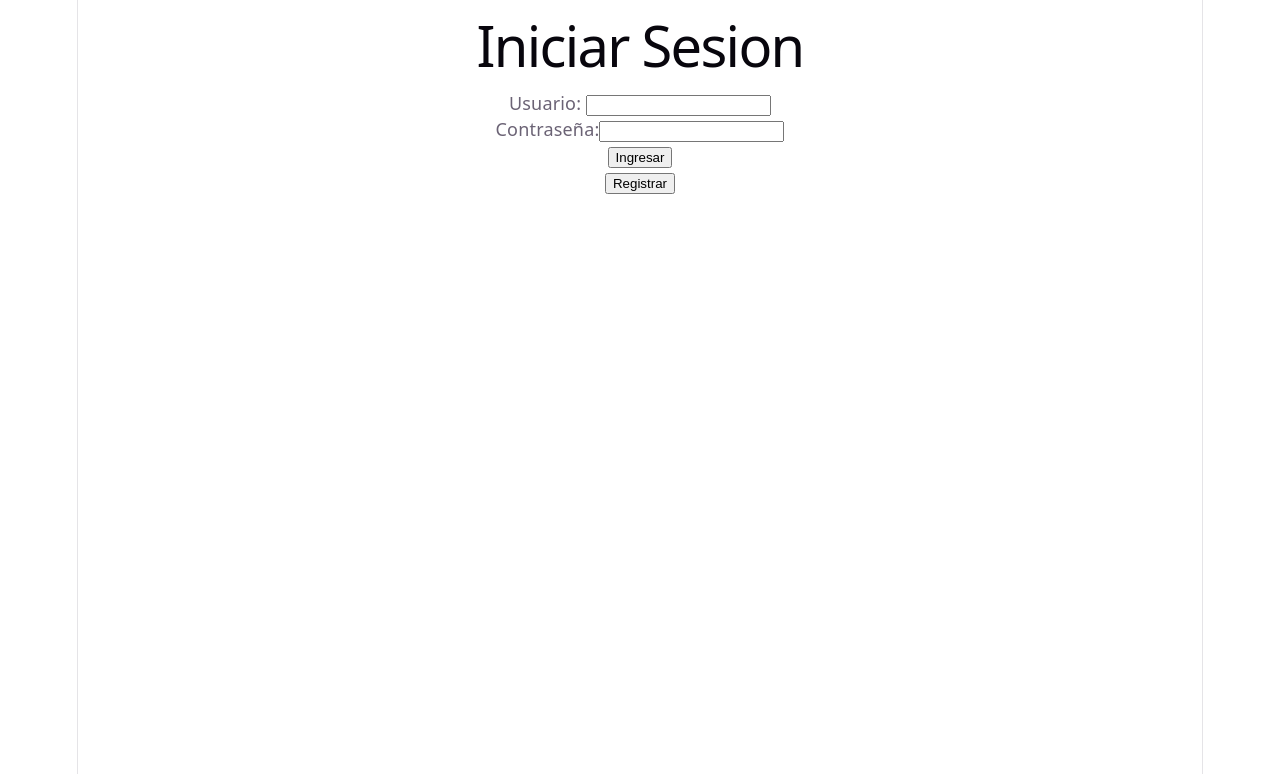
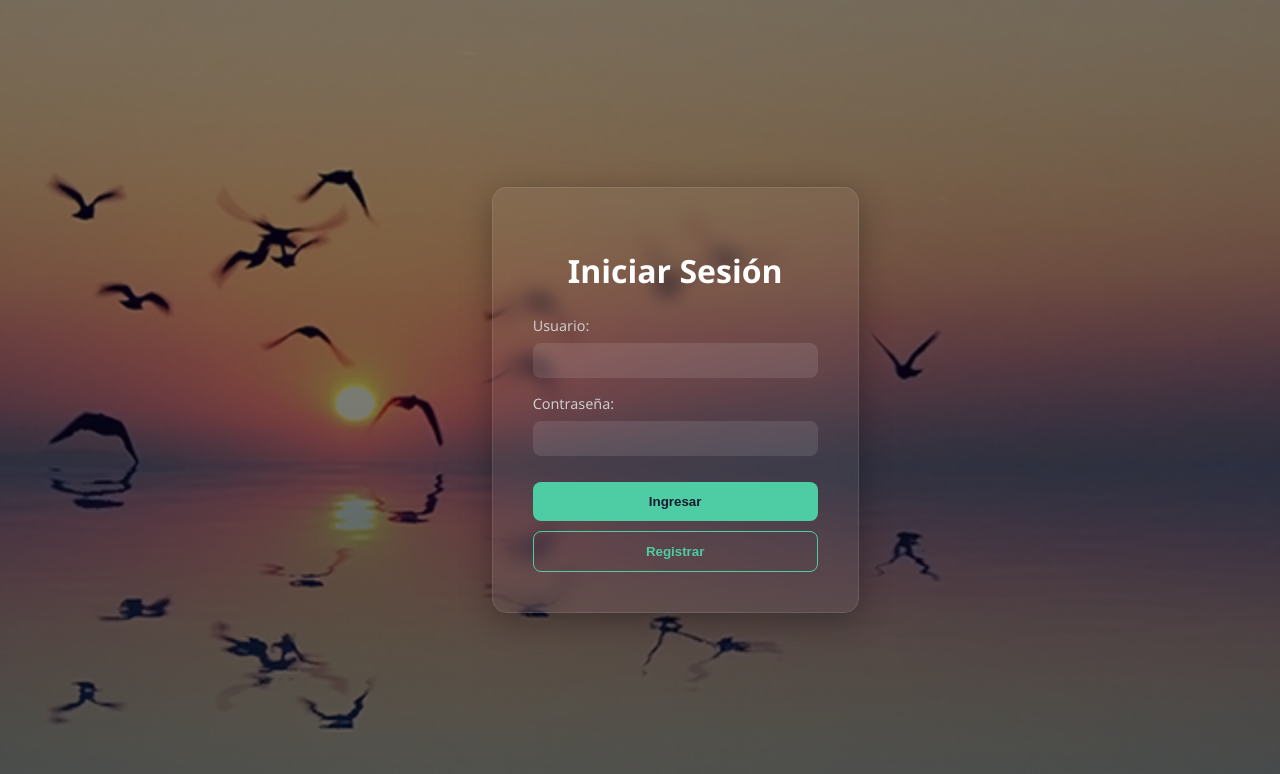
Before and after one commit to Junior27VQ/Registro-JWT-React, a React (Vite) app: page /login in a window 1280 px wide. Shown: the top 774 px of the page. Built offline with nearby package versions, Linux system fonts and the light colour scheme.

Commit message:
feat: visual design

```diff
--- a/src/App.jsx
+++ b/src/App.jsx
@@ -9,15 +9,15 @@ import Login from './pages/Login'
 import ProtectedRoute from './components/ProtectedRouter'
 import Perfil from './pages/Perfil'
 import Registrar from './pages/Registrar'
-import AlertaNotificacion from './components/AlertaNotificacion'
+import { NotificationProvider } from './components/NotificationContext'
 
 function App() {
 
   return (
     <AuthProvaider>
+      <NotificationProvider>
         <BrowserRouter>
         <Routes>
-
           <Route path='login' element={<Login/>} />
           <Route path='registrar' element={<Registrar/>} />
 
@@ -28,6 +28,7 @@ function App() {
 
         </Routes>
         </BrowserRouter>
+      </NotificationProvider>
     </AuthProvaider>
   )
 }
--- a/src/components/AlertaNotificacion.css
+++ /dev/null
@@ -1,17 +0,0 @@
-.alert-container {
-    position: fixed;
-    top: 20px;
-    right: 20px;
-    background-color: rgba(40, 167, 69, 0.9); /* Verde semitransparente */
-    color: white;
-    padding: 15px 25px;
-    border-radius: 8px;
-    z-index: 1000;
-    box-shadow: 0 4px 6px rgba(0,0,0,0.1);
-    animation: fadeIn 0.3s ease-in-out;
-}
-
-@keyframes fadeIn {
-    from { opacity: 0; transform: translateY(-20px); }
-    to { opacity: 1; transform: translateY(0); }
-}
--- a/src/components/AlertaNotificacion.jsx
+++ /dev/null
@@ -1,22 +0,0 @@
-import { useEffect, useState } from "react";
-import './AlertaNotificacion.css'
-
-const AlertaNotificacion = ({ mensaje, onClose }) => {
-    const [visible, setVisible] = useState(true);
-
-    useEffect(() => {
-        // Temporizador para desvanecer tras 3 segundos
-        const timer = setTimeout(() => {
-            setVisible(false);
-            if (onClose) onClose();
-        }, 2000);
-
-        return () => clearTimeout(timer);
-    }, [onClose]);
-
-    if (!visible) return null;
-
-    return <div className="alert-container">{mensaje}</div>;
-};
-
-export default AlertaNotificacion;
--- /dev/null
+++ b/src/components/NotificationContext.jsx
@@ -0,0 +1,21 @@
+import { createContext, useContext, useState } from 'react';
+
+const NotificationContext = createContext();
+
+export const NotificationProvider = ({ children }) => {
+    const [alerta, setAlerta] = useState(null);
+
+    const mostrarAlerta = (mensaje) => {
+        setAlerta(mensaje);
+        setTimeout(() => setAlerta(null), 3000); // Se limpia sola
+    };
+
+    return (
+        <NotificationContext.Provider value={{ mostrarAlerta }}>
+            {children}
+            {alerta && <div className="global-alerta">{alerta}</div>}
+        </NotificationContext.Provider>
+    );
+};
+
+export const useNotification = () => useContext(NotificationContext);
--- a/src/index.css
+++ b/src/index.css
@@ -1,111 +1,132 @@
-:root {
-  --text: #6b6375;
-  --text-h: #08060d;
-  --bg: #fff;
-  --border: #e5e4e7;
-  --code-bg: #f4f3ec;
-  --accent: #aa3bff;
-  --accent-bg: rgba(170, 59, 255, 0.1);
-  --accent-border: rgba(170, 59, 255, 0.5);
-  --social-bg: rgba(244, 243, 236, 0.5);
-  --shadow:
-    rgba(0, 0, 0, 0.1) 0 10px 15px -3px, rgba(0, 0, 0, 0.05) 0 4px 6px -2px;
+/* index.css */
+body {
+    margin: 0;
+    margin: 0;
+    padding: 0;
+    min-height: 100vh; /* Asegura que el body ocupe toda la pantalla */
+    display: flex;
+    justify-content: center; /* Centrado horizontal */
+    align-items: center;     /* Centrado vertical */
+    font-family: 'Segoe UI', sans-serif;
 
-  --sans: system-ui, 'Segoe UI', Roboto, sans-serif;
-  --heading: system-ui, 'Segoe UI', Roboto, sans-serif;
-  --mono: ui-monospace, Consolas, monospace;
+    /* Configuración de la imagen de fondo */
+    background-image: url('./assets/fondo-inicio.png'); /* Ajusta la ruta si es necesario */
+    background-size: cover;          /* La imagen cubre toda la pantalla */
+    background-position: center;     /* Centrada */
+    background-repeat: no-repeat;    /* No se repite */
+    background-attachment: fixed;    /* La imagen se queda fija al hacer scroll */
 
-  font: 18px/145% var(--sans);
-  letter-spacing: 0.18px;
-  color-scheme: light dark;
-  color: var(--text);
-  background: var(--bg);
-  font-synthesis: none;
-  text-rendering: optimizeLegibility;
-  -webkit-font-smoothing: antialiased;
-  -moz-osx-font-smoothing: grayscale;
+    /* Capa de oscurecimiento para mejorar el contraste con el texto blanco */
+    background-color: rgba(0, 0, 0, 0.5);
+    background-blend-mode: overlay;  /* Mezcla el color con la imagen */
 
-  @media (max-width: 1024px) {
-    font-size: 16px;
-  }
+    height: 100vh;
+    display: flex;
+    justify-content: center;
+    align-items: center;
+    color: white;
 }
 
-@media (prefers-color-scheme: dark) {
-  :root {
-    --text: #9ca3af;
-    --text-h: #f3f4f6;
-    --bg: #16171d;
-    --border: #2e303a;
-    --code-bg: #1f2028;
-    --accent: #c084fc;
-    --accent-bg: rgba(192, 132, 252, 0.15);
-    --accent-border: rgba(192, 132, 252, 0.5);
-    --social-bg: rgba(47, 48, 58, 0.5);
-    --shadow:
-      rgba(0, 0, 0, 0.4) 0 10px 15px -3px, rgba(0, 0, 0, 0.25) 0 4px 6px -2px;
-  }
-
-  #social .button-icon {
-    filter: invert(1) brightness(2);
-  }
+.auth-container {
+    background: rgba(255, 255, 255, 0.05);
+    padding: 2.5rem;
+    border-radius: 15px;
+    backdrop-filter: blur(10px);
+    border: 1px solid rgba(255, 255, 255, 0.1);
+    box-shadow: 0 8px 32px rgba(0, 0, 0, 0.3);
+    width: 100%;
+    max-width: 400px;
+    margin: 0 auto;
 }
 
-body {
-  margin: 0;
+h1 { text-align: center; margin-bottom: 1.5rem; }
+
+.input-group { margin-bottom: 1rem; }
+
+label { display: block; margin-bottom: 0.5rem; font-size: 0.9rem; color: #ccc; }
+
+input, select {
+    width: 100%;
+    padding: 10px;
+    border-radius: 8px;
+    border: none;
+    background: rgba(255, 255, 255, 0.1);
+    color: white;
+    box-sizing: border-box; /* Importante para que el padding no rompa el ancho */
 }
 
-#root {
-  width: 1126px;
-  max-width: 100%;
-  margin: 0 auto;
-  text-align: center;
-  border-inline: 1px solid var(--border);
-  min-height: 100svh;
-  display: flex;
-  flex-direction: column;
-  box-sizing: border-box;
+button {
+    width: 100%;
+    padding: 12px;
+    margin-top: 10px;
+    border: none;
+    border-radius: 8px;
+    background: #4ecca3;
+    color: #1a1a2e;
+    font-weight: bold;
+    cursor: pointer;
+    transition: background 0.3s;
 }
 
-h1,
-h2 {
-  font-family: var(--heading);
-  font-weight: 500;
-  color: var(--text-h);
+button:hover { background: #45b791; }
+
+/* Asegurar que las tarjetas sean responsivas */
+.auth-container, .profile-card {
+    width: 90% !important; /* En móviles usa el 90% del ancho */
+    max-width: 400px;      /* En escritorio no crece más de 400px */
+    margin: 10px;          /* Margen de seguridad */
 }
 
-h1 {
-  font-size: 56px;
-  letter-spacing: -1.68px;
-  margin: 32px 0;
-  @media (max-width: 1024px) {
-    font-size: 36px;
-    margin: 20px 0;
-  }
-}
-h2 {
-  font-size: 24px;
-  line-height: 118%;
-  letter-spacing: -0.24px;
-  margin: 0 0 8px;
-  @media (max-width: 1024px) {
-    font-size: 20px;
-  }
-}
-p {
-  margin: 0;
+/* Ajuste para pantallas muy pequeñas */
+@media (max-width: 480px) {
+    .auth-container, .profile-card {
+        padding: 1.5rem;
+    }
+    h1 { font-size: 1.5rem; }
 }
 
-code,
-.counter {
-  font-family: var(--mono);
-  display: inline-flex;
-  border-radius: 4px;
-  color: var(--text-h);
+/*Alertas de notificaciones*/
+.global-alerta {
+    position: fixed;
+    top: 20px;
+    right: 20px;
+    background: rgba(131, 206, 149, 0.95);
+    color: white;
+    padding: 15px 25px;
+    border-radius: 8px;
+    z-index: 9999;
+    box-shadow: 0 4px 6px rgba(0,0,0,0.2);
 }
 
-code {
-  font-size: 15px;
-  line-height: 135%;
-  padding: 4px 8px;
-  background: var(--code-bg);
+/* Perfil.css */
+.profile-card {
+    background: rgba(255, 255, 255, 0.1);
+    backdrop-filter: blur(15px);
+    padding: 2rem;
+    border-radius: 20px;
+    border: 1px solid rgba(255, 255, 255, 0.2);
+    width: 100%;
+    max-width: 500px;
+    text-align: center;
+    box-shadow: 0 10px 30px rgba(0, 0, 0, 0.5);
 }
+
+.profile-info {
+    margin: 20px 0;
+    text-align: left;
+    background: rgba(0, 0, 0, 0.2);
+    padding: 15px;
+    border-radius: 10px;
+}
+
+.profile-item {
+    display: flex;
+    justify-content: space-between;
+    padding: 10px 0;
+    border-bottom: 1px solid rgba(255, 255, 255, 0.1);
+}
+
+.btn-logout {
+    background: #ff4757 !important;
+    margin-top: 20px;
+}
--- a/src/pages/Login.jsx
+++ b/src/pages/Login.jsx
@@ -43,32 +43,22 @@ function Login(){
     }
 
     return(
-        <div>
-            <h1>Iniciar Sesion</h1>
+        <div className="auth-container">
+        <h1>Iniciar Sesión</h1>
         <form onSubmit={manejarSubmit}>
-                <div>
-                    <label> Usuario: </label>
-                    <input
-                        required
-                        type="text"
-                        value={username}
-                        onChange={(e)=> setUsername(e.target.value)}
-                    />
+            <div className="input-group">
+                <label>Usuario:</label>
+                <input type="text" value={username} onChange={(e)=> setUsername(e.target.value)} required />
             </div>
-                <div>
+            <div className="input-group">
                 <label>Contraseña:</label>
-                    <input
-                        type="password"
-                        value={password}
-                        onChange={(e)=> setPassword(e.target.value)}
-                        required
-                    />
+                <input type="password" value={password} onChange={(e)=> setPassword(e.target.value)} required />
             </div>
-                {error && <p>{error}</p>}
             <button type="submit">Ingresar</button>
-
+            <button type="button" onClick={registar} style={{background: 'transparent', color: '#4ecca3', border: '1px solid #4ecca3'}}>
+                Registrar
+            </button>
         </form>
-            <button onClick={registar}>Registrar</button>
     </div>
     )
 }
--- a/src/pages/Perfil.jsx
+++ b/src/pages/Perfil.jsx
@@ -2,7 +2,7 @@ import { useEffect, useState } from "react";
 import { useAuth } from "../context/AuthContext";
 import { useNavigate } from "react-router-dom";
 import { API_BASE_URL } from "../config/apiConfig";
-import AlertaNotificacion from "../components/AlertaNotificacion";
+import { useNotification } from "../components/NotificationContext";
 
 function Perfil(){
     const [datosPerfil, setDatosPerfil] = useState(null);
@@ -12,7 +12,7 @@ function Perfil(){
 
     const navigate = useNavigate();
 
-    const [alerta, setAlerta] = useState(null);
+    const {mostrarAlerta} = useNotification();
 
     useEffect(()=>{
         const cargarPerfil = async ()=>{
@@ -56,31 +56,35 @@ function Perfil(){
         }
 
         logout();
-        setAlerta('Sesion cerrada exitosamente');
-        console.log("Alerta activada:"+ alerta);
-
-        setTimeout(()=> navigate('/login'), 2000);
-
+        mostrarAlerta("Sesion cerrada con éxito!");
+        navigate('/login');
     }
 
     return(
-        <div>
-            <div>{alerta && <AlertaNotificacion mensaje={alerta} />}</div>
-            <div>
-                <h2>Perfil de Usuario</h2>
-                <button onClick={manejarLogOut}>Cerrar Sesion</button>
-            </div>
+        <div className="profile-card">
+            <h2>Perfil de Usuario</h2>
+            {datosPerfil ? (
+                <div className="profile-info">
+                    <div className="profile-item">
+                        <span>Menssage:</span> <strong>{datosPerfil.Mensaje}</strong>
+                    </div>
+                    <div className="profile-item">
+                        <span>Usuario:</span> <strong>{datosPerfil.Usuario}</strong>
+                    </div>
+                    <div className="profile-item">
+                        <span>Rol:</span> <strong>{datosPerfil.Rol}</strong>
+                    </div>
+                    <div className="profile-item">
+                        <span>Estado:</span> <strong>{datosPerfil.Estatus}</strong>
+                    </div>
+                </div>
+            ) : (
+                <p>Cargando datos...</p>
+            )}
 
-            {error && <p>{error}</p>}
-
-            {datosPerfil && (
-                <div>
-                    <p>{datosPerfil.Mensaje}</p>
-                    <p>{datosPerfil.Usuario}</p>
-                    <p>{datosPerfil.Rol}</p>
-                    <p>{datosPerfil.Estatus}</p>
-                </div>
-            )}
+            <button className="btn-logout" onClick={manejarLogOut}>
+                Cerrar Sesión
+            </button>
         </div>
     )
 
```
Also changed, not shown: src/pages/Registrar.jsx (+13 -12 lines), src/assets/fondo-inicio.png (added). Lines whose indentation alone changed are shown as unchanged.
